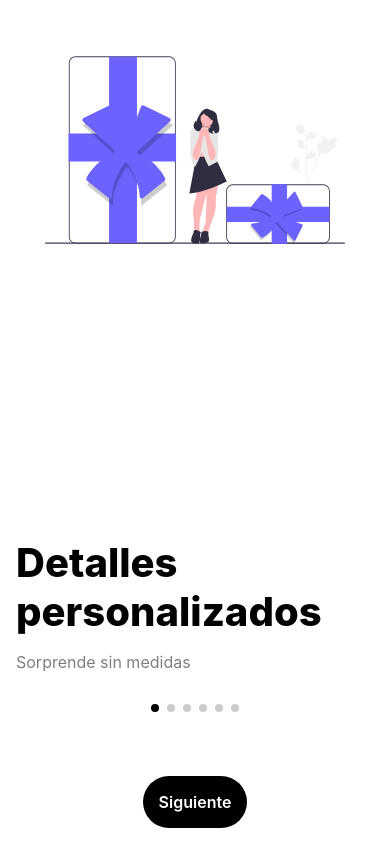
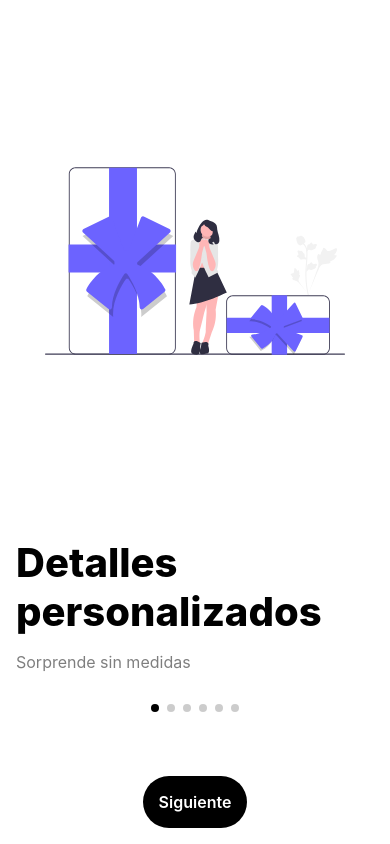
Before and after one commit to juliodacer/react-native-intro-animation, a React Native app: screen /IntroScreen02 in a window 390 px wide. Built offline with nearby package versions, Linux system fonts and the light colour scheme.

Commit message:
justifyContent image

```diff
--- a/src/screens/IntroScreen01.tsx
+++ b/src/screens/IntroScreen01.tsx
@@ -42,7 +42,8 @@ const styles = StyleSheet.create({
   },
   image: {
     flex: 1,
-    alignItems: 'center'
+    alignItems: 'center',
+    justifyContent: 'center'
   },
   title: { fontSize: 40, fontWeight: "800", color: '#000' },
   description: { opacity: 0.5, color: '#000', marginTop: 16, fontSize: 16 }
--- a/src/screens/IntroScreen02.tsx
+++ b/src/screens/IntroScreen02.tsx
@@ -43,7 +43,8 @@ const styles = StyleSheet.create({
   },
   image: {
     flex: 1,
-    alignItems: 'center'
+    alignItems: 'center',
+    justifyContent: 'center'
   },
   title: { fontSize: 40, fontWeight: "800", color: '#000' },
   description: { opacity: 0.5, color: '#000', marginTop: 16, fontSize: 16 }
--- a/src/screens/IntroScreen03.tsx
+++ b/src/screens/IntroScreen03.tsx
@@ -43,7 +43,8 @@ const styles = StyleSheet.create({
   },
   image: {
     flex: 1,
-    alignItems: 'center'
+    alignItems: 'center',
+    justifyContent: 'center'
   },
   title: { fontSize: 40, fontWeight: "800", color: '#000' },
   description: { opacity: 0.5, color: '#000', marginTop: 16, fontSize: 16 }
--- a/src/screens/IntroScreen04.tsx
+++ b/src/screens/IntroScreen04.tsx
@@ -43,7 +43,8 @@ const styles = StyleSheet.create({
   },
   image: {
     flex: 1,
-    alignItems: 'center'
+    alignItems: 'center',
+    justifyContent: 'center'
   },
   title: { fontSize: 40, fontWeight: "800", color: '#000' },
   description: { opacity: 0.5, color: '#000', marginTop: 16, fontSize: 16 }
--- a/src/screens/IntroScreen05.tsx
+++ b/src/screens/IntroScreen05.tsx
@@ -43,7 +43,8 @@ const styles = StyleSheet.create({
   },
   image: {
     flex: 1,
-    alignItems: 'center'
+    alignItems: 'center',
+    justifyContent: 'center'
   },
   title: { fontSize: 40, fontWeight: "800", color: '#000' },
   description: { opacity: 0.5, color: '#000', marginTop: 16, fontSize: 16 }
--- a/src/screens/IntroScreen06.tsx
+++ b/src/screens/IntroScreen06.tsx
@@ -43,7 +43,8 @@ const styles = StyleSheet.create({
   },
   image: {
     flex: 1,
-    alignItems: 'center'
+    alignItems: 'center',
+    justifyContent: 'center'
   },
   title: { fontSize: 40, fontWeight: "800", color: '#000' },
   description: { opacity: 0.5, color: '#000', marginTop: 16, fontSize: 16 }
```
